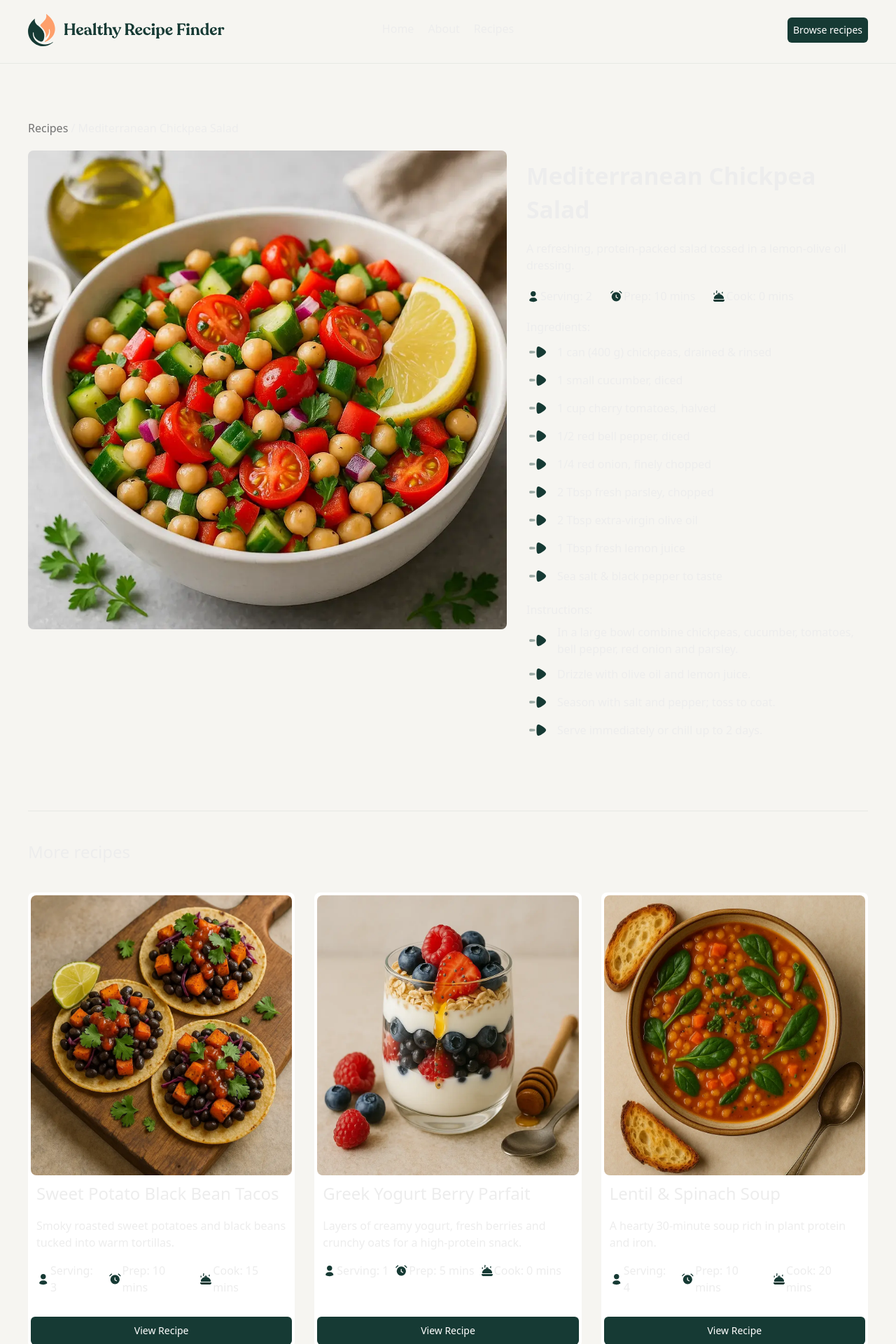
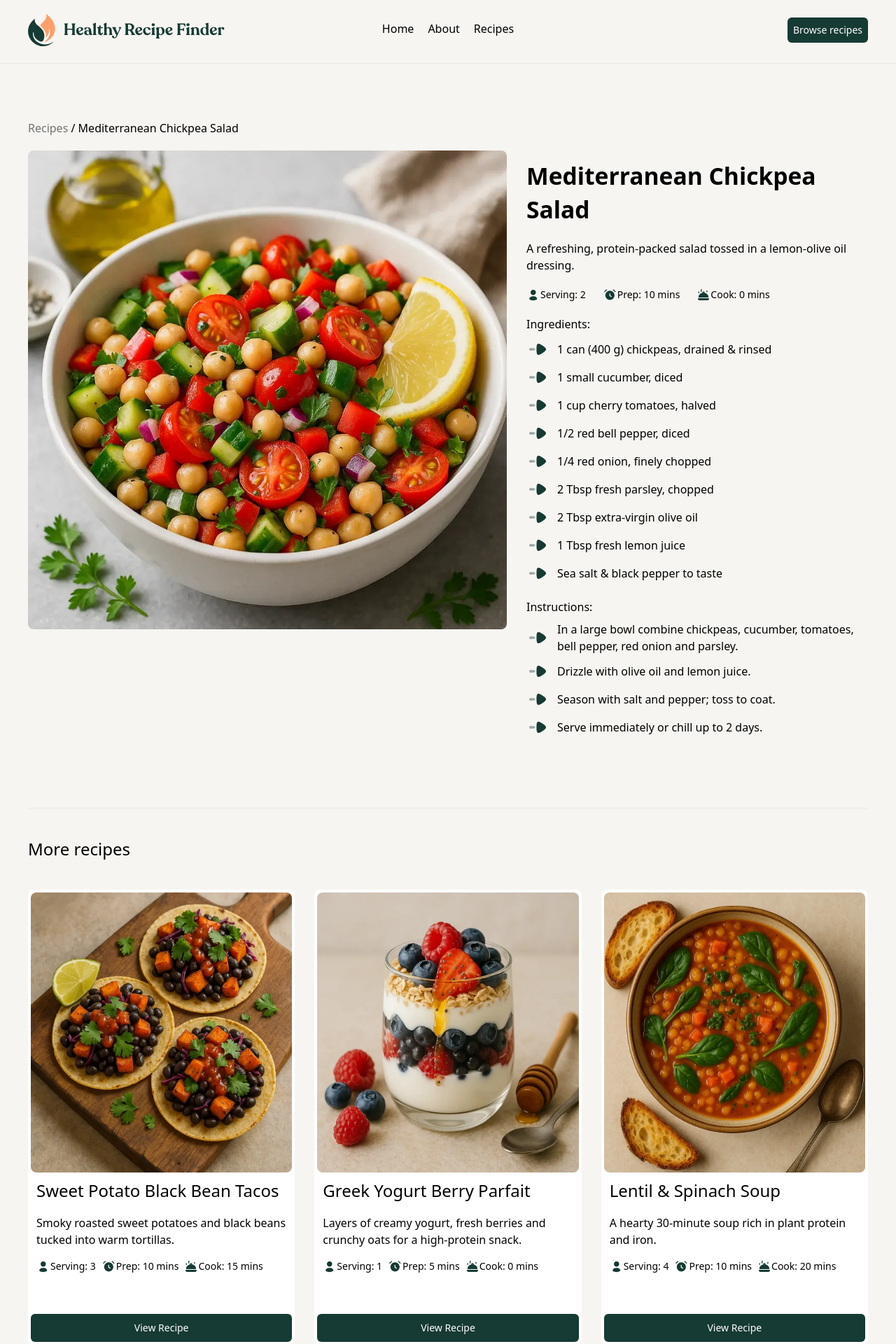
Before and after one commit to daniwex/healthy-recipe, a Next.js app: page /recipes/1 in a window 1280 px wide. Shown: the top 1920 px of the page at 70% size. Built offline with nearby package versions, Linux system fonts and the light colour scheme.

Commit message:
initial commit-3

```diff
--- a/src/app/components/Recipe.js
+++ b/src/app/components/Recipe.js
@@ -7,25 +7,25 @@ export default function RecipeContainer({ recipes, onClick }) {
   return (
     <>
       {recipes.map((el) => (
-        <div key={el.id} className="bg-white p-1 rounded-lg h-[650px] relative">
-          <div className="h-[400px]">
+        <div key={el.id} className="bg-white p-1 rounded-lg h-[550px] md:h-[650px] relative">
+          <div className="md:h-[400px] h-[350px]">
             <img className="w-full rounded-lg h-full" src={el.image.large} />
           </div>
           <div className="p-2 flex flex-col gap-y-4">
             <h3>{el.title}</h3>
             <p>{el.overview}</p>
             <div className="flex gap-2">
-              <span className="flex">
-                <img src="/assets/images/icon-servings.svg" /> Serving:{" "}
-                {el.servings}
+               <span className="flex">
+                <img src="/assets/images/icon-servings.svg" alt="" />
+                <span className="text-sm">Serving: {el.servings}</span>
               </span>
               <span className="flex">
-                <img src="/assets/images/icon-prep-time.svg" />
-                Prep: {el.prepMinutes} mins
+                <img src="/assets/images/icon-prep-time.svg" alt="" />
+                <span className="text-sm">Prep: {el.prepMinutes} mins</span>
               </span>
               <span className="flex">
-                <img src="/assets/images/icon-cook-time.svg" />
-                Cook: {el.cookMinutes} mins
+                <img src="/assets/images/icon-cook-time.svg" alt="" />
+                <span className="text-sm">Cook: {el.cookMinutes} mins</span>
               </span>
             </div>
           </div>
--- a/src/app/globals.css
+++ b/src/app/globals.css
@@ -24,7 +24,7 @@
 }
 
 body {
-  color: var(--foreground);
+  color: black;
   background: var(--neutral-100);
   font-family: "Nunito_sans" Arial, Helvetica, sans-serif;
 }
--- a/src/app/recipes/[id]/page.jsx
+++ b/src/app/recipes/[id]/page.jsx
@@ -1,8 +1,8 @@
 "use client";
-import React, { useEffect, useState } from "react";
+import React, { useState } from "react";
 import data from "../../../../db/data.json";
 import "../../globals.css";
-import { useParams, usePathname } from "next/navigation";
+import { useParams } from "next/navigation";
 import Link from "next/link";
 import RecipeContainer from "@/app/components/Recipe";
 import { takeRandom } from "@/app/utils/util";
@@ -32,16 +32,16 @@ export default function page() {
             <p>{r.overview}</p>
             <div className="flex gap-6">
               <span className="flex">
-                <img src="/assets/images/icon-servings.svg" alt="" /> Serving:{" "}
-                {r.servings}
+                <img src="/assets/images/icon-servings.svg" alt="" />
+                <span className="text-sm">Serving: {r.servings}</span>
               </span>
               <span className="flex">
                 <img src="/assets/images/icon-prep-time.svg" alt="" />
-                Prep: {r.prepMinutes} mins
+                <span className="text-sm">Prep: {r.prepMinutes} mins</span>
               </span>
               <span className="flex">
                 <img src="/assets/images/icon-cook-time.svg" alt="" />
-                Cook: {r.cookMinutes} mins
+                <span className="text-sm">Cook: {r.cookMinutes} mins</span>
               </span>
             </div>
             <div>
```
